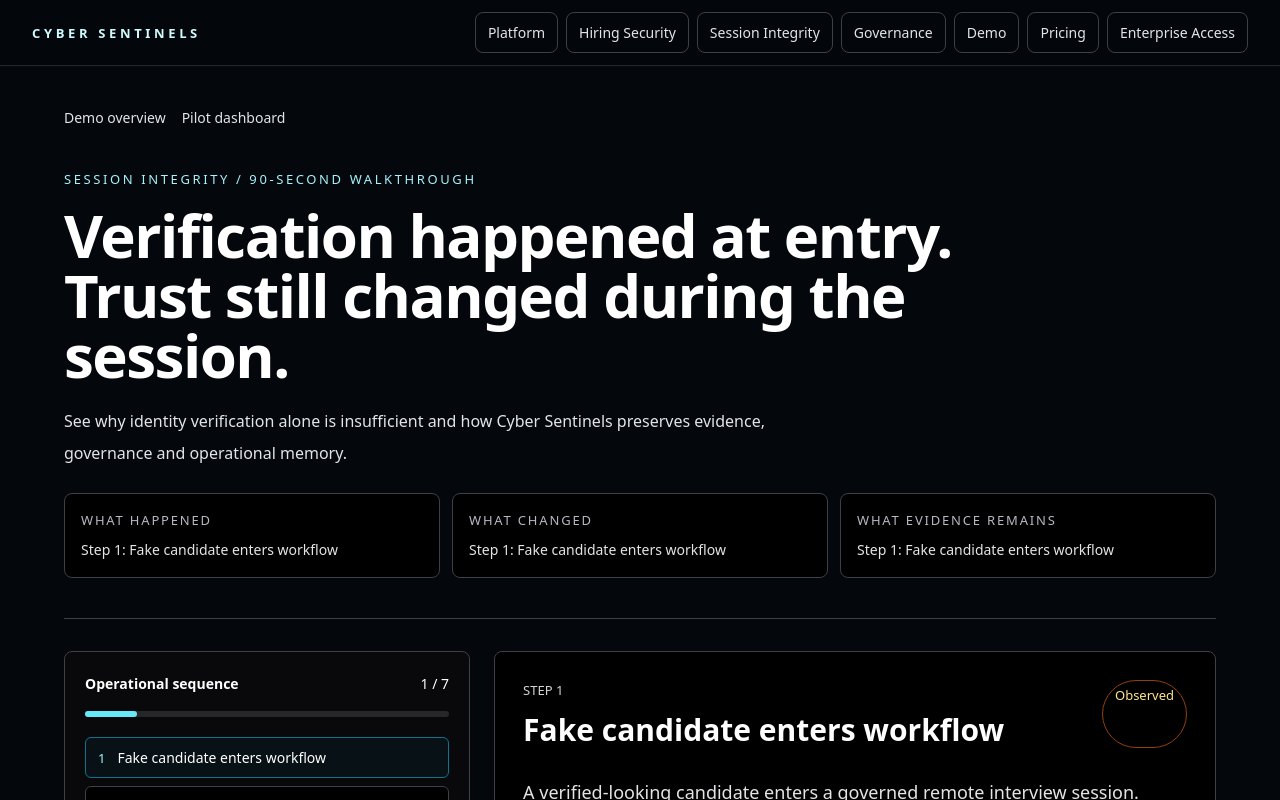
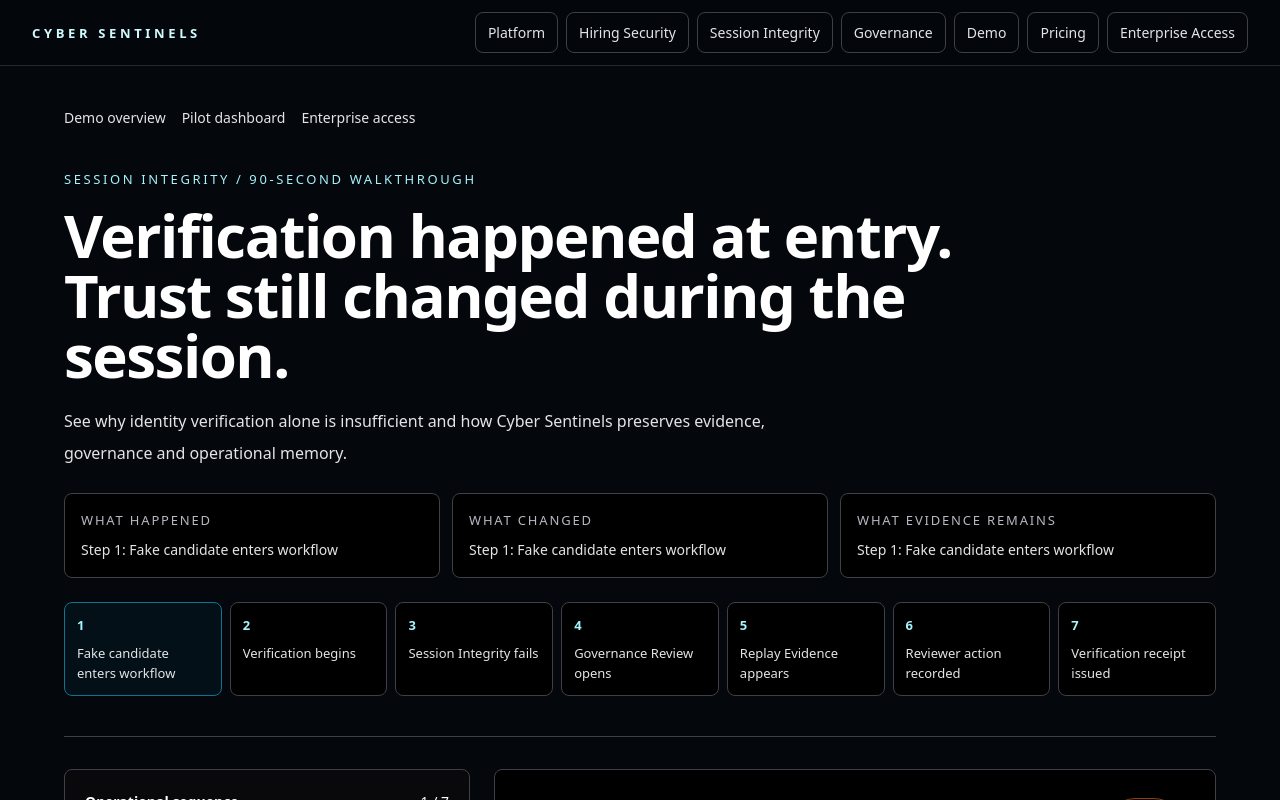
Before and after one commit to emeaexecutive/Cyber-Sentinels-V2, a Next.js app: page /demo/session-integrity in a window 1280 px wide. Shown: the top 800 px of the page. Built offline with nearby package versions, Linux system fonts and the light colour scheme; no server answers.

Commit message:
Prepare demo and pilot readiness

```diff
--- a/app/demo/page.tsx
+++ b/app/demo/page.tsx
@@ -20,8 +20,8 @@ const demoSequence = [
   "Verification begins",
   "Session integrity fails",
   "Governance review opens",
-  "Replay evidence generated",
-  "Threat blocked",
+  "Replay evidence appears",
+  "Reviewer action is recorded",
   "Verification receipt issued",
 ];
 
@@ -41,9 +41,10 @@ export default function DemoPage() {
             Follow the same operational path each time: Hiring Security, Session Integrity, Governance Review, Replay Evidence and Verification Evidence.
           </p>
           <div className="mt-7 flex flex-wrap gap-3">
-            <Link href="/demo/hiring-attack" className="rounded-md bg-cyan-300 px-5 py-3 text-sm font-semibold text-black hover:bg-cyan-200">Hiring Security</Link>
+            <Link href="/demo/hiring-attack" className="rounded-md bg-cyan-300 px-5 py-3 text-sm font-semibold text-black hover:bg-cyan-200">View Demo</Link>
             <Link href="/demo/session-integrity" className="rounded-md border border-zinc-600 px-5 py-3 text-sm font-semibold text-white hover:border-zinc-300">Session Integrity</Link>
-            <Link href="/enterprise-access" className="rounded-md border border-cyan-800 px-5 py-3 text-sm font-semibold text-cyan-100 hover:border-cyan-400">Enterprise Access</Link>
+            <Link href="/enterprise-access" className="rounded-md border border-cyan-800 px-5 py-3 text-sm font-semibold text-cyan-100 hover:border-cyan-400">Request Enterprise Access</Link>
+            <Link href="/enterprise-access?intent=design_partner" className="rounded-md border border-zinc-700 px-5 py-3 text-sm font-semibold text-zinc-100 hover:border-zinc-400">Become a Design Partner</Link>
           </div>
           <PrivateBetaNotice className="mt-6 max-w-3xl" />
         </section>
@@ -101,7 +102,7 @@ export default function DemoPage() {
             <div>
               <p className="text-xs font-semibold uppercase tracking-[0.16em] text-cyan-200">Replayable proof</p>
               <h2 className="mt-3 text-2xl font-semibold text-white">Make the proof visible after the walkthrough.</h2>
-              <p className="mt-3 max-w-3xl text-sm leading-6 text-zinc-300">Use these surfaces to show the primary trust narrative: demo, replay, receipt and governance escalation.</p>
+              <p className="mt-3 max-w-3xl text-sm leading-6 text-zinc-300">Use these surfaces to show the primary trust narrative: demo, Replay Evidence, Verification Receipt and Governance Review.</p>
             </div>
             <Link href="/demo-lab" className="rounded-md border border-zinc-700 px-4 py-2 text-sm font-semibold text-zinc-100 hover:border-zinc-400">Seed Demo Data</Link>
           </div>
--- a/app/design-partner/page.tsx
+++ b/app/design-partner/page.tsx
@@ -36,17 +36,20 @@ export default function DesignPartnerPage() {
             Trust changed quietly. AI changed identity risk, and verification alone is no longer enough for workflows where hiring access, sensitive systems and human review matter.
           </p>
           <p className="mt-4 max-w-3xl text-sm leading-7 text-zinc-300">
-            Cyber Sentinels is for security, talent, risk and governance teams that need evidence, session integrity, replay timelines and verification receipts instead of unsupported trust claims.
+            Cyber Sentinels is for security, talent, risk and governance teams that need Verification Evidence, Session Integrity, Replay Evidence and Verification Receipts instead of unsupported trust claims.
           </p>
           <div className="mt-8 flex flex-wrap gap-3">
             <Link href="/enterprise-access?intent=pilot" className="rounded-lg bg-white px-5 py-3 text-sm font-semibold text-black hover:bg-cyan-100">
-              Request Pilot Access
+              Request Enterprise Access
             </Link>
             <Link href="/enterprise-access?intent=intro_call" className="rounded-lg border border-cyan-800 px-5 py-3 text-sm font-semibold text-cyan-100 hover:border-cyan-400">
-              Discuss Pilot Fit
+              Book Intro Call
             </Link>
             <Link href="/demo" className="rounded-lg border border-zinc-700 px-5 py-3 text-sm font-semibold text-zinc-100 hover:border-zinc-400">
-              Demo Overview
+              View Demo
+            </Link>
+            <Link href="/enterprise-access?intent=design_partner" className="rounded-lg border border-zinc-700 px-5 py-3 text-sm font-semibold text-zinc-100 hover:border-zinc-400">
+              Become a Design Partner
             </Link>
           </div>
         </div>
--- a/app/enterprise-access/page.tsx
+++ b/app/enterprise-access/page.tsx
@@ -10,7 +10,18 @@ export default async function EnterpriseAccessPage({ searchParams }: {
 }) {
   const query = searchParams ? await searchParams : {};
   const designPartner = query.intent === "design_partner";
+  const introCall = query.intent === "intro_call";
   const turnstileSiteKey = getTurnstileSiteKey();
+  const pageTitle = designPartner
+    ? "Become a Design Partner"
+    : introCall
+      ? "Book Intro Call"
+      : "Request Enterprise Access";
+  const buttonLabel = designPartner
+    ? "Become a Design Partner"
+    : introCall
+      ? "Book Intro Call"
+      : "Request Enterprise Access";
 
   return (
     <main className="min-h-screen bg-[#04070c] px-6 py-12 text-white md:px-8">
@@ -18,7 +29,7 @@ export default async function EnterpriseAccessPage({ searchParams }: {
         <section className="border-b border-zinc-800 pb-10 lg:border-b-0 lg:border-r lg:pb-0 lg:pr-10">
           <p className="text-xs uppercase tracking-[0.2em] text-cyan-200">Enterprise Access</p>
           <PrivateBetaBadge className="mt-4" />
-          <h1 className="mt-4 text-4xl font-semibold md:text-5xl">{designPartner ? "Request Design Partner Access" : "Request Enterprise Access"}</h1>
+          <h1 className="mt-4 text-4xl font-semibold md:text-5xl">{pageTitle}</h1>
           <p className="mt-5 max-w-2xl leading-8 text-zinc-300">Tell us what you need to verify, which workflow is exposed and what human review or audit trail your team requires.</p>
           <p className="mt-5 max-w-2xl text-sm leading-7 text-zinc-300">Cyber Sentinels is Operational Trust Infrastructure for enterprise workflows that need Hiring Security, Session Integrity, Verification Evidence, Governance Review and Replay Evidence.</p>
           <div className="mt-6 grid gap-3 sm:grid-cols-2">
@@ -36,8 +47,10 @@ export default async function EnterpriseAccessPage({ searchParams }: {
           </div>
           <PrivateBetaNotice className="mt-6 max-w-2xl" />
           <div className="mt-8 flex flex-wrap gap-3 text-sm">
-            <Link href="/demo" className="rounded-md border border-zinc-700 px-4 py-2">Demo Overview</Link>
+            <Link href="/demo" className="rounded-md border border-zinc-700 px-4 py-2">View Demo</Link>
             <Link href="/demo/hiring-attack" className="rounded-md border border-cyan-900 px-4 py-2 text-cyan-200">Hiring Security</Link>
+            <Link href="/enterprise-access?intent=design_partner" className="rounded-md border border-zinc-700 px-4 py-2">Become a Design Partner</Link>
+            <Link href="/enterprise-access?intent=intro_call" className="rounded-md border border-zinc-700 px-4 py-2">Book Intro Call</Link>
           </div>
         </section>
 
@@ -63,7 +76,7 @@ export default async function EnterpriseAccessPage({ searchParams }: {
             </label>
             <label className="grid gap-2 text-sm text-zinc-300">Requirements<textarea name="message" rows={5} placeholder="Workflow, verification evidence, review or pilot requirements" className="rounded-lg border border-zinc-800 bg-zinc-950 p-3 text-white" /></label>
             <TurnstileField siteKey={turnstileSiteKey} />
-            <button className="rounded-lg bg-white p-3 font-semibold text-black hover:bg-cyan-100">Request Enterprise Access</button>
+            <button className="rounded-lg bg-white p-3 font-semibold text-black hover:bg-cyan-100">{buttonLabel}</button>
           </form>
         </section>
       </div>
--- a/app/enterprise/pilot/page.tsx
+++ b/app/enterprise/pilot/page.tsx
@@ -34,13 +34,16 @@ export default function EnterprisePilotPage() {
           </p>
           <div className="mt-6 flex flex-wrap gap-3">
             <Link href="/enterprise-access?intent=pilot" className="rounded-lg bg-white px-5 py-3 text-sm font-semibold text-black hover:bg-cyan-100">
-              Request Pilot Access
+              Request Enterprise Access
             </Link>
             <Link href="/enterprise-access?intent=intro_call" className="rounded-lg border border-cyan-800 px-5 py-3 text-sm font-semibold text-cyan-100 hover:border-cyan-400">
-              Discuss Pilot Fit
+              Book Intro Call
             </Link>
             <Link href="/demo" className="rounded-lg border border-zinc-700 px-5 py-3 text-sm font-semibold text-zinc-100 hover:border-zinc-400">
-              Demo Overview
+              View Demo
+            </Link>
+            <Link href="/enterprise-access?intent=design_partner" className="rounded-lg border border-zinc-700 px-5 py-3 text-sm font-semibold text-zinc-100 hover:border-zinc-400">
+              Become a Design Partner
             </Link>
           </div>
         </section>
--- a/app/trust/receipt/[id]/page.tsx
+++ b/app/trust/receipt/[id]/page.tsx
@@ -342,6 +342,12 @@ export default async function TrustReceiptPage({
           <DetailRow label="Reviewer State" value={receipt.issued_by ? "Human review recorded" : "System recorded"} />
         </section>
 
+        <section className="mt-8 grid gap-4 md:grid-cols-3">
+          <DetailRow label="Trust State" value={label(receipt.verification_status ?? governanceOutcome, "reviewable")} />
+          <DetailRow label="Reviewer Action" value={latestGovernance ? label(latestGovernance.resolution_notes ?? latestGovernance.action_status) : "No reviewer action attached"} />
+          <DetailRow label="Replay Link" value={`/replay/${receipt.subject_id}`} />
+        </section>
+
         <section className="mt-8 grid gap-4 md:grid-cols-4">
           <DetailRow label="What was verified" value={label(receipt.subject_type, "Workflow subject")} />
           <DetailRow label="Evidence exists" value={(evidenceChains ?? []).length ? `${(evidenceChains ?? []).length} evidence chain(s)` : "No linked evidence chain yet"} />
@@ -415,6 +421,7 @@ export default async function TrustReceiptPage({
           </div>
           <div className="mt-5 grid gap-3 md:grid-cols-4">
             {[
+              ["Printable", "Use print or save as PDF for the pilot record"],
               ["Governance-focused", latestGovernance ? "Reviewer action recorded" : "Reviewer action pending"],
               ["Replay-linked", `Replay route: /replay/${receipt.subject_id}`],
               ["Evidence summary", `${(evidenceChains ?? []).length} evidence chain(s), ${(timeline ?? []).length} timeline event(s)`],
--- a/components/interactive-demo-scenario.tsx
+++ b/components/interactive-demo-scenario.tsx
@@ -10,6 +10,16 @@ export type DemoScenarioStep = {
   evidence: string;
   action: string;
 };
+
+const proofPath = [
+  "Fake candidate enters workflow",
+  "Verification begins",
+  "Session Integrity fails",
+  "Governance Review opens",
+  "Replay Evidence appears",
+  "Reviewer action recorded",
+  "Verification receipt issued",
+];
 
 export function InteractiveDemoScenario({ label, title, summary, steps, nextScenario }: {
   label: string;
@@ -28,6 +38,7 @@ export function InteractiveDemoScenario({ label, title, summary, steps, nextScen
         <nav className="flex gap-4 text-sm text-zinc-300">
           <Link href="/demo">Demo overview</Link>
           <Link href="/dashboard">Pilot dashboard</Link>
+          <Link href="/enterprise-access">Enterprise access</Link>
         </nav>
         <header className="mt-10 border-b border-zinc-800 pb-10">
           <p className="text-xs uppercase tracking-[0.2em] text-cyan-200">{label} / 90-second walkthrough</p>
@@ -38,6 +49,20 @@ export function InteractiveDemoScenario({ label, title, summary, steps, nextScen
               <div key={item} className="rounded-lg border border-zinc-800 bg-black p-4">
                 <p className="text-xs uppercase tracking-[0.14em] text-zinc-500">{item}</p>
                 <p className="mt-2 text-sm text-zinc-200">Step {active + 1}: {step.title}</p>
+              </div>
+            ))}
+          </div>
+          <div className="mt-6 grid gap-2 md:grid-cols-7">
+            {proofPath.map((item, index) => (
+              <div
+                key={item}
+                className={
+                  "rounded-lg border p-3 " +
+                  (index === active ? "border-cyan-700 bg-cyan-950/20" : index < active ? "border-emerald-900 bg-emerald-950/10" : "border-zinc-800 bg-black")
+                }
+              >
+                <p className="text-xs font-semibold text-cyan-200">{index + 1}</p>
+                <p className="mt-2 text-xs leading-5 text-zinc-200">{item}</p>
               </div>
             ))}
           </div>
@@ -65,10 +90,17 @@ export function InteractiveDemoScenario({ label, title, summary, steps, nextScen
               <div className="rounded-lg border border-cyan-950 bg-zinc-950 p-5"><p className="text-xs uppercase text-zinc-400">Operational action</p><p className="mt-3 text-sm leading-7 text-zinc-200">{step.action}</p></div>
             </div>
             <p className="mt-5 text-sm text-zinc-300">Sample-only evidence. Signals inform human review; they do not decide candidate trust.</p>
-            <div className="mt-8 flex justify-between gap-3">
+            <div className="mt-8 flex flex-wrap justify-between gap-3">
               <button disabled={active === 0} onClick={() => setActive(active - 1)} className="rounded-md border border-zinc-700 px-4 py-2 text-sm disabled:opacity-30">Previous</button>
               {!complete ? <button onClick={() => setActive(active + 1)} className="rounded-md bg-white px-5 py-2 text-sm font-semibold text-black">Continue</button> : nextScenario ? <Link href={nextScenario.href} className="rounded-md bg-cyan-300 px-5 py-2 text-sm font-semibold text-black">{nextScenario.label}</Link> : <Link href="/demo-lab" className="rounded-md bg-cyan-300 px-5 py-2 text-sm font-semibold text-black">Seed pilot workflow</Link>}
             </div>
+            {complete ? (
+              <div className="mt-5 flex flex-wrap gap-3 text-sm">
+                <Link href="/trust-replay" className="rounded-md border border-zinc-700 px-4 py-2 text-zinc-200 hover:border-zinc-400">Open Replay Evidence</Link>
+                <Link href="/dashboard" className="rounded-md border border-zinc-700 px-4 py-2 text-zinc-200 hover:border-zinc-400">View Verification Receipts</Link>
+                <Link href="/enterprise-access" className="rounded-md border border-cyan-800 px-4 py-2 text-cyan-100 hover:border-cyan-400">Request Enterprise Access</Link>
+              </div>
+            ) : null}
           </article>
         </section>
       </div>
```
Also changed, not shown: 1 other file (tests, documents, lock files or other folders).
